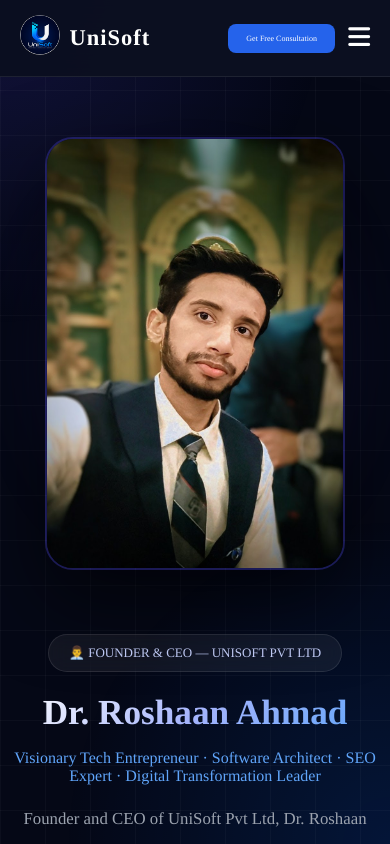
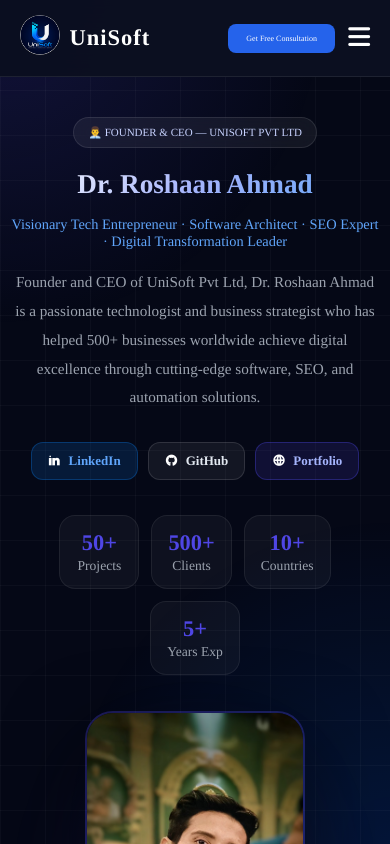
Before and after one commit to ShaniBhai786/UniSoft_Agency, a Next.js app: page /ceo in a window 390 px wide. Shown: the top 844 px of the page. Built offline with nearby package versions, Linux system fonts and the light colour scheme; a web font is replaced by a local one.

Commit message:
Update ceo.css

```diff
--- a/src/app/ceo/ceo.css
+++ b/src/app/ceo/ceo.css
@@ -917,7 +917,7 @@
 /* ── RESPONSIVE ── */
 @media (max-width: 1024px) {
   .ceoHero {
-    flex-direction: column-reverse;
+    flex-direction: column;
     text-align: center;
   }
 
@@ -947,45 +947,141 @@
 }
 
 @media (max-width: 768px) {
+  .ceoHero {
+    flex-direction: column;
+    gap: 36px;
+    margin-bottom: 60px;
+  }
+
   .ceoHeroLeft h1 {
-    font-size: 2.2rem;
+    font-size: 2rem;
+  }
+
+  .ceoBadge {
+    font-size: 11px;
+    padding: 8px 14px;
+  }
+
+  .ceoTagline {
+    font-size: 0.9rem;
+  }
+
+  .ceoIntro {
+    font-size: 0.95rem;
+  }
+
+  .ceoSocials {
+    justify-content: center;
+    gap: 10px;
+  }
+
+  .socialBtn {
+    padding: 10px 16px;
+    font-size: 13px;
+  }
+
+  .ceoStats {
+    justify-content: center;
+    gap: 12px;
+  }
+
+  .ceoStatItem {
+    min-width: 80px;
+    padding: 14px 16px;
+  }
+
+  .ceoStatItem strong {
+    font-size: 1.4rem;
+  }
+
+  .ceoPhoto {
+    max-width: 260px;
   }
 
   .sectionTitle {
-    font-size: 1.8rem;
+    font-size: 1.6rem;
   }
 
   .ceoCTA h2 {
-    font-size: 1.8rem;
+    font-size: 1.6rem;
   }
 
   .timeline {
-    padding-left: 10px;
+    padding-left: 0;
   }
 
   .timeline::before {
-    left: 55px;
+    left: 52px;
   }
 
   .missionVisionGrid {
     flex-direction: column;
   }
 
-  .ceoPhoto {
-    max-width: 300px;
+  .speakingCard {
+    flex-direction: column;
+    gap: 12px;
+  }
+
+  .researchCard {
+    flex-wrap: wrap;
   }
 }
 
 @media (max-width: 500px) {
   .ceoContainer {
     width: 95%;
+    padding: 40px 0 60px;
+  }
+
+  .ceoHeroLeft h1 {
+    font-size: 1.7rem;
+  }
+
+  .ceoPhoto {
+    max-width: 220px;
   }
 
   .bioCard {
-    padding: 24px;
+    padding: 20px;
   }
 
   .ceoCTA {
-    padding: 40px 20px;
+    padding: 36px 18px;
+  }
+
+  .ctaBtns {
+    flex-direction: column;
+    align-items: center;
+  }
+
+  .ctaPrimary,
+  .ctaSecondary {
+    width: 100%;
+    justify-content: center;
+  }
+
+  .timelineItem {
+    gap: 12px;
+  }
+
+  .timelineYear {
+    min-width: 44px;
+    font-size: 0.75rem;
+  }
+
+  .timelineContent {
+    padding: 16px 18px;
+  }
+
+  .expGrid,
+  .skillsGrid,
+  .achieveGrid,
+  .certGrid,
+  .projectsGrid,
+  .awardsGrid,
+  .mediaGrid,
+  .testimonialsGrid {
+    grid-template-columns: 1fr;
   }
 }
```
